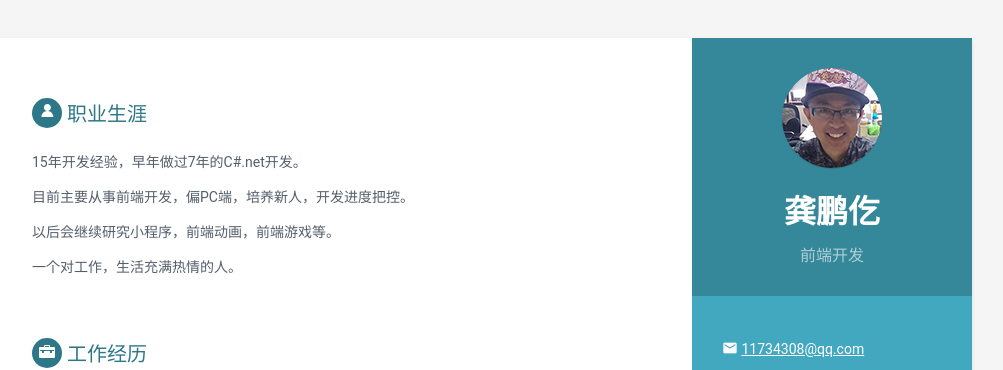
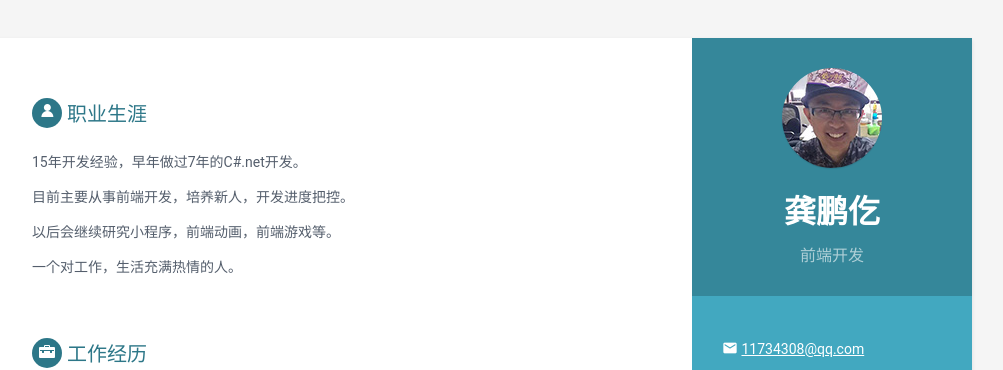
Before and after one commit to wellfrog16/cv, a Jekyll site: the page built from index.html, in a window 1280 px wide and 900 px high. Shown: the top 370 px of the window, without its empty margins (168-1171 px from the left). Built offline with Jekyll 4.4.1, drawn with Linux system fonts in a browser that asks for light colours.

Commit message:
资料更新

```diff
--- a/_data/data.yml
+++ b/_data/data.yml
@@ -46,7 +46,7 @@ career-profile:
     summary: |
       15年开发经验，早年做过7年的C#.net开发。
 
-      目前主要从事前端开发，偏PC端，培养新人，开发进度把控。
+      目前主要从事前端开发，培养新人，开发进度把控。
 
       以后会继续研究小程序，前端动画，前端游戏等。
 
```
